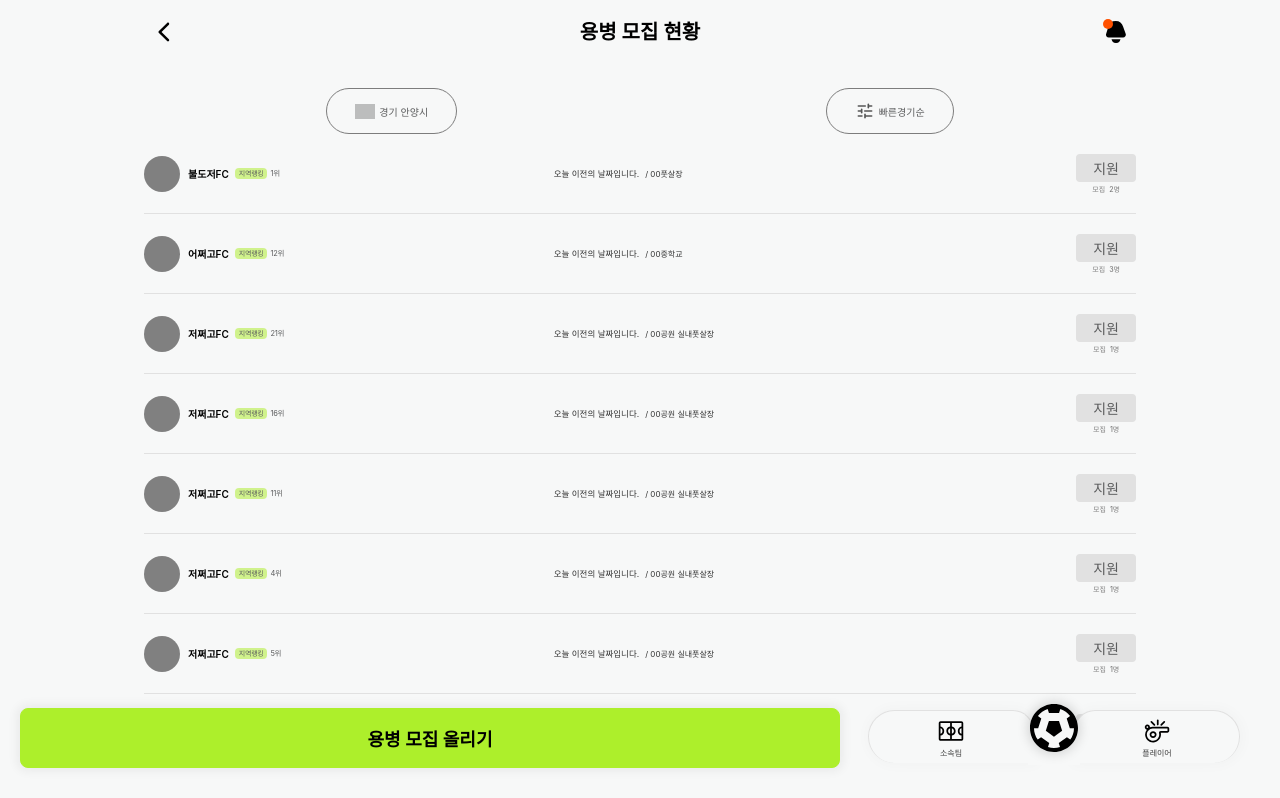
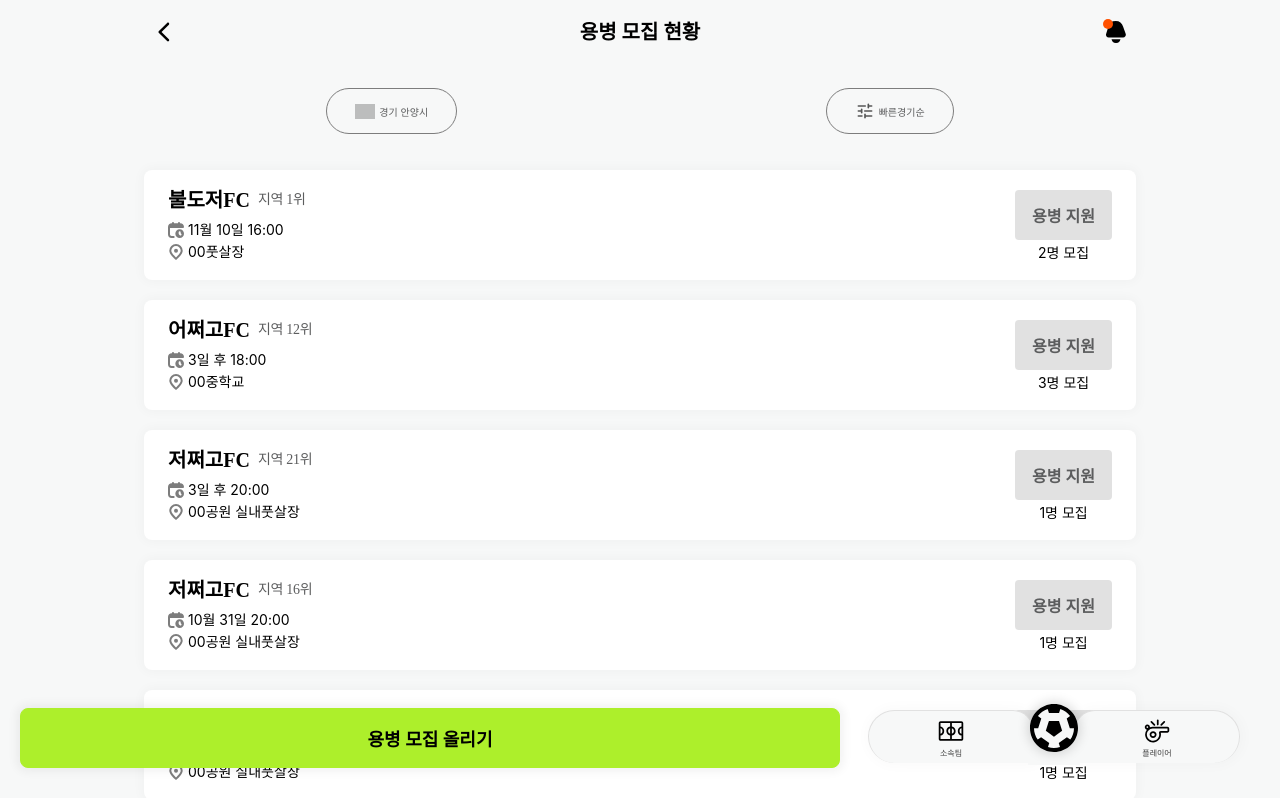
Before and after one commit to playmakersports/playmaker-fe, a Next.js app: page /find/yongbyung in a window 1280 px wide. Shown: the top 798 px of the page. Built offline with nearby package versions, Linux system fonts and the light colour scheme; grey boxes are pictures that could not be loaded; a web font is replaced by a local one.

Commit message:
[Fix] 용병 모집 페이지 개선

```diff
--- /dev/null
+++ b/src/assets/icons/common/DateTimeIcon.tsx
@@ -0,0 +1,11 @@
+import React, { SVGProps } from "react";
+
+export function DateTimeIcon(props: SVGProps<SVGSVGElement>) {
+    return (
+        <svg xmlns="http://www.w3.org/2000/svg" width="512" height="512" fill="#000000" viewBox="0 0 24 24" {...props}>
+            <g>
+                <path d="M10 22.5A1.5 1.5 0 0 1 8.5 24h-3A5.506 5.506 0 0 1 0 18.5v-11C0 4.467 2.467 2 5.5 2H6v-.5a1.5 1.5 0 1 1 3 0V2h6v-.5a1.5 1.5 0 1 1 3 0V2h.5C21.532 2 24 4.467 24 7.5A1.5 1.5 0 0 1 22.5 9H3v9.5C3 19.878 4.122 21 5.5 21h3a1.5 1.5 0 0 1 1.5 1.5Zm14-5a6.5 6.5 0 1 1-13 0 6.5 6.5 0 0 1 13 0Zm-4.156.223L19 16.879V15.5a1.5 1.5 0 0 0-3 0v1.793a2 2 0 0 0 .586 1.414l1.137 1.137a1.5 1.5 0 1 0 2.121-2.121Z"></path>
+            </g>
+        </svg>
+    );
+}
--- a/src/assets/icons/common/LocationPickerIcon.tsx
+++ b/src/assets/icons/common/LocationPickerIcon.tsx
@@ -1,6 +1,6 @@
 import React, { SVGProps } from "react";
 
-function LocationPickerIcon(props: SVGProps<SVGSVGElement>) {
+export function LocationPickerIcon(props: SVGProps<SVGSVGElement>) {
     return (
         <svg xmlns="http://www.w3.org/2000/svg" height="24px" width="24px" {...props}>
             <g>
@@ -10,4 +10,23 @@ function LocationPickerIcon(props: SVGProps<SVGSVGElement>) {
     );
 }
 
-export default LocationPickerIcon;
+export function LocationPickerIconOutlined(props: SVGProps<SVGSVGElement>) {
+    return (
+        <svg
+            xmlns="http://www.w3.org/2000/svg"
+            width="512px"
+            height="512px"
+            viewBox="0 0 24 24"
+            fill="#000000"
+            {...props}
+        >
+            <g>
+                <path
+                    d="M12 .021A10.077 10.077 0 0 0 1.935 10.087c0 5.274 8.166 12.329 9.1 13.117l.967.817.967-.817c.932-.788 9.1-7.843 9.1-13.117A10.077 10.077 0 0 0 12 .021Zm0 20.043c-3.065-2.792-7.067-7.328-7.067-9.977a7.067 7.067 0 1 1 14.134 0c0 2.644-4.003 7.182-7.067 9.977Z"
+                    opacity="1"
+                ></path>
+                <circle cx="12" cy="10.002" r="2.997"></circle>
+            </g>
+        </svg>
+    );
+}
--- a/src/pages/find/yongbyung.tsx
+++ b/src/pages/find/yongbyung.tsx
@@ -1,16 +1,21 @@
 import React, { useState } from "react";
 import styled from "@emotion/styled";
 import { useRouter } from "next/router";
+import { useTheme } from "@emotion/react";
 
+import { getDateDiffMessage, getDateInterval } from "@/src/util/time";
+import { MdHeadText, MdText } from "@/src/styles/common";
 import Modal from "@/src/components/Common/Modal";
 import FloatBottom from "@/src/components/Common/FloatBottom";
 import Button from "@/src/components/Common/Button";
 import { CentralBtn, FilterBtn } from "@/src/components/Common/OptionalButton";
+import { DateTimeIcon } from "@/src/assets/icons/common/DateTimeIcon";
+import { LocationPickerIconOutlined } from "@/src/assets/icons/common/LocationPickerIcon";
 
 interface YongbyungItemType {
     teamId: string;
     teamRank: number;
-    teamname: string;
+    teamName: string;
     playAt: string;
     playground: string;
     findNum: number;
@@ -18,6 +23,7 @@ interface YongbyungItemType {
 
 function Yongbyung() {
     const router = useRouter();
+    const theme = useTheme();
     const [showModal, setShowModal] = useState(false);
 
     // 필터
@@ -34,100 +40,72 @@ function Yongbyung() {
         {
             teamId: "a",
             teamRank: 1,
-            teamname: "불도저FC",
-            playAt: "2023-07-10 16:00",
+            teamName: "불도저FC",
+            playAt: "2023-11-10 16:00",
             playground: "00풋살장",
             findNum: 2,
         },
         {
             teamId: "b",
             teamRank: 12,
-            teamname: "어쩌고FC",
-            playAt: "2023-07-10 18:00",
+            teamName: "어쩌고FC",
+            playAt: "2023-10-30 18:00",
             playground: "00중학교",
             findNum: 3,
         },
         {
             teamId: "c",
             teamRank: 21,
-            teamname: "저쩌고FC",
-            playAt: "2023-07-10 20:00",
+            teamName: "저쩌고FC",
+            playAt: "2023-10-30 20:00",
             playground: "00공원 실내풋살장",
             findNum: 1,
         },
         {
             teamId: "d",
             teamRank: 16,
-            teamname: "저쩌고FC",
-            playAt: "2023-07-10 20:00",
+            teamName: "저쩌고FC",
+            playAt: "2023-10-31 20:00",
             playground: "00공원 실내풋살장",
             findNum: 1,
         },
         {
             teamId: "e",
             teamRank: 11,
-            teamname: "저쩌고FC",
-            playAt: "2023-07-10 20:00",
+            teamName: "저쩌고FC",
+            playAt: "2023-11-02 20:00",
             playground: "00공원 실내풋살장",
             findNum: 1,
         },
         {
             teamId: "f",
             teamRank: 4,
-            teamname: "저쩌고FC",
-            playAt: "2023-07-10 20:00",
+            teamName: "저쩌고FC",
+            playAt: "2023-11-01 20:00",
             playground: "00공원 실내풋살장",
             findNum: 1,
         },
         {
             teamId: "g",
             teamRank: 5,
-            teamname: "저쩌고FC",
-            playAt: "2023-07-10 20:00",
+            teamName: "저쩌고FC",
+            playAt: "2023-10-29 20:00",
             playground: "00공원 실내풋살장",
             findNum: 1,
         },
         {
             teamId: "h",
             teamRank: 10,
-            teamname: "저쩌고FC",
-            playAt: "2023-07-10 20:00",
+            teamName: "저쩌고FC",
+            playAt: "2023-10-30 20:00",
             playground: "00공원 실내풋살장",
             findNum: 1,
         },
     ];
 
-    const getDateInterval = (target: string) => {
-        const today = new Date();
-        const targetDate = new Date(target.split(" ")[0]);
-        const targetTime = target.split(" ")[1];
-
-        // 입력된 날짜와 현재 날짜 사이의 차이 계산
-        const timeDiff = targetDate.getTime() - today.getTime();
-        const diffDays = Math.ceil(timeDiff / (1000 * 3600 * 24));
-
-        // 날짜 차이에 따라 다른 문자열 반환
-        if (diffDays === 0) {
-            return `오늘 ${targetTime}`;
-        } else if (diffDays === 1) {
-            return `내일 ${targetTime}`;
-        } else if (diffDays === 2) {
-            return `2일 뒤 ${targetTime}`;
-        } else if (diffDays === 3) {
-            return `3일 뒤 ${targetTime}`;
-        } else if (diffDays >= 4) {
-            const month = targetDate.getMonth() + 1; // getMonth()의 반환값은 0부터 시작하므로 1을 더함
-            const day = targetDate.getDate();
-            return `${month}월 ${day}일 ${targetTime}`;
-        } else {
-            return "오늘 이전의 날짜입니다.";
-        }
-    };
-
     return (
         <>
             <Container>
-                {/* {router.query["location"]} */}
                 <TopBtns>
                     <CentralBtn type="button" icon="/assets/icons/location_icon.svg">
                         경기 안양시
@@ -157,30 +135,36 @@ function Yongbyung() {
                 <List>
                     {MOCK_YONGBYUNG.map((item, index) => (
                         <Item key={index}>
-                            <i className="find-team-logo" />
-                            <TeamName>
-                                <span className="find-team-name">{item.teamname}</span>
-                                <span className="find-team-rank">
-                                    <strong>지역랭킹</strong> {item.teamRank}위
-                                </span>
-                            </TeamName>
-                            <p className="find-play-info">
-                                {getDateInterval(item.playAt)}
-                                <br />
-                                <span className="play-place">{item.playground}</span>
-                            </p>
+                            <Left>
+                                <img className="find-team-logo" />
+                                <TeamName>
+                                    <span className="find-team-name">{item.teamName}</span>
+                                    <span className="find-team-rank">지역 {item.teamRank}위</span>
+                                </TeamName>
+                                <PlayInfo>
+                                    <p>
+                                        <DateTimeIcon width={16} height={16} fill={theme.color.gray3} />
+                                        {getDateDiffMessage(getDateInterval(item.playAt), new Date(item.playAt))}{" "}
+                                        {item.playAt.split(" ")[1]}
+                                    </p>
+                                    <p>
+                                        <LocationPickerIconOutlined width={16} height={16} fill={theme.color.gray3} />{" "}
+                                        {item.playground}
+                                    </p>
+                                </PlayInfo>
+                            </Left>
                             <Apply>
                                 <Button
                                     type="button"
                                     mode="sub1"
-                                    size="xsmall"
-                                    text="지원"
+                                    size="medium"
+                                    text="용병 지원"
                                     callback={() => {
                                         setShowModal((prev) => !prev);
                                         setSelectedContents(item);
                                     }}
                                 />
-                                <p className="find-player-number">{item.findNum}명</p>
+                                <MdText className="find-player-number">{item.findNum}명 모집</MdText>
                             </Apply>
                         </Item>
                     ))}
@@ -188,6 +172,7 @@ function Yongbyung() {
             </Container>
             {showModal && (
                 <Modal
+                    title="용병 모집 지원"
                     setShow={setShowModal}
                     btns={[
                         {
@@ -205,8 +190,7 @@ function Yongbyung() {
                     ]}
                 >
                     <ModalContainer>
-                        <h2>용병 모집 지원</h2>
-                        <p className="popup-contents">{selectedContents?.teamname}</p>
+                        <p className="popup-contents">{selectedContents?.teamName}</p>
                         <div className="popup-contents">
                             {selectedContents?.playAt} / {selectedContents?.playground}
                         </div>
@@ -227,120 +211,77 @@ const Container = styled.section`
 `;
 const TopBtns = styled.div`
     display: flex;
+    margin: 0 0 16px;
     gap: 4px;
 `;
 const List = styled.ul`
     display: flex;
     flex-direction: column;
-    gap: 32px;
+    gap: 20px;
 `;
-const TeamName = styled.p`
-    flex: 1.4;
+const Left = styled.div``;
+
+const Item = styled.li`
+    display: flex;
+    padding: 20px 24px;
+    justify-content: space-between;
+    gap: 6px;
+    background-color: ${({ theme }) => theme.color.white};
+    box-shadow: ${({ theme }) => theme.shadow.card20};
+    border-radius: 8px;
+`;
+const TeamName = styled(MdHeadText)`
     display: inline-flex;
-    flex-direction: column;
-    gap: 4px;
+    margin: 0 0 12px;
+    align-items: center;
+    gap: 8px;
     .find-team-name {
-        font-weight: 600;
+        font-size: 2rem;
     }
     .find-team-rank {
+        color: ${({ theme }) => theme.color.gray4};
+        font-size: 1.4rem;
+        font-weight: 500;
+        letter-spacing: -0.3px;
+    }
+`;
+const PlayInfo = styled(MdText)`
+    flex: 2;
+    display: flex;
+    flex-direction: column;
+    font-size: 1.4rem;
+    gap: 6px;
+    svg {
+        margin-right: 4px;
+    }
+    p {
         display: inline-flex;
-        align-items: center;
-        color: ${({ theme }) => theme.color.gray4};
-        font-size: 0.75rem;
-        font-weight: 400;
-        letter-spacing: -0.3px;
-        gap: 3px;
-        strong {
-            display: inline-block;
-            padding: 2px 4px;
-            background-color: ${({ theme }) => theme.color.main2};
-            border-radius: 4px;
-            font-size: 0.7rem;
-            font-weight: 500;
-        }
-    }
-    @media (min-width: 768px) {
-        flex-direction: row;
-        gap: 6px;
         align-items: center;
     }
 `;
-const Item = styled.li`
-    display: flex;
-    align-items: center;
-    justify-content: space-between;
-    .find-team-logo {
-        display: block;
-        margin-right: 8px;
-        width: 36px;
-        height: 36px;
-        background-color: grey;
-        border-radius: 100%;
-    }
-    .find-play-info {
-        flex: 2;
-        font-size: 0.85rem;
-        line-height: 1.2rem;
-        opacity: 0.8;
-        .play-place {
-            font-size: 0.8rem;
-        }
-        @media (min-width: 768px) {
-            display: inline-flex;
-            gap: 6px;
-            align-items: center;
-            .play-place::before {
-                content: "/ ";
-            }
-        }
-    }
-
-    &:last-of-type {
-        border-bottom: none;
-    }
-    @media (min-width: 768px) {
-        padding: 0 0 20px;
-        margin: 0 0 -12px;
-        border-bottom: 1px solid ${({ theme }) => theme.color.gray1};
-    }
-`;
-
 const Apply = styled.div`
     display: flex;
     flex-direction: column;
     align-items: center;
-    gap: 4px;
-    .find-player-number {
-        display: inline-flex;
-        align-items: center;
-        font-size: 0.7rem;
-        font-weight: 500;
-        color: ${({ theme }) => theme.color.gray3};
-        gap: 4px;
-        &::before {
-            content: "모집";
-        }
-    }
+    gap: 6px;
 `;
 
 const ModalContainer = styled.div`
     .popup-contents {
         margin: 0 0 6px;
-        line-height: 1rem;
-        font-size: 0.9rem;
+        font-size: 1.6rem;
         text-align: center;
     }
     .popup-confirm-msg {
         margin: 12px 0 8px;
         padding: 12px 0 0;
-        font-size: 1rem;
+        font-size: 1.8rem;
         font-weight: 600;
         text-align: center;
     }
     .popup-desc {
-        color: var(--dark);
-        font-size: 0.8rem;
-        line-height: 1.1rem;
+        font-size: 1.4rem;
+        line-height: 2rem;
         text-align: center;
     }
 `;
```
